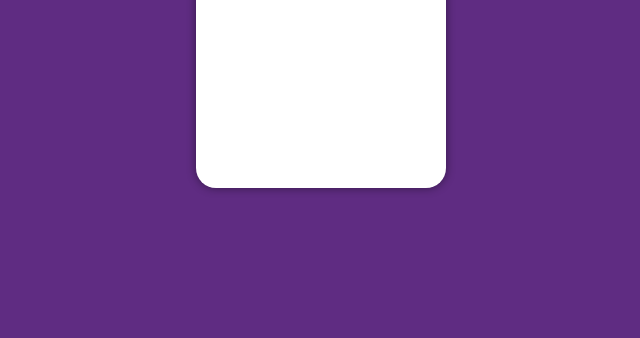
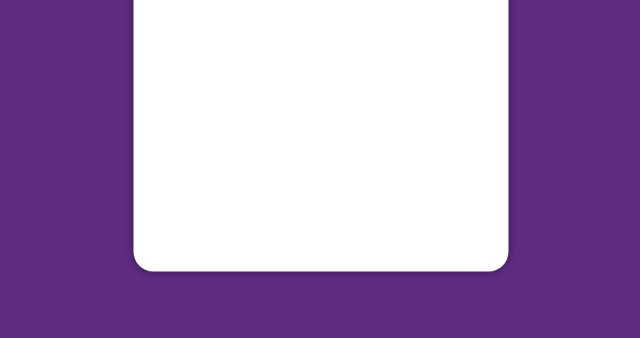
Before and after one commit to JonathaJr/projeto-login, a plain HTML site: page index.html in a window 1280 px wide. Shown: the part 462-800 px from the top of the page, without its empty margins (319-959 px from the left). Drawn offline with Linux system fonts and the light colour scheme.

Commit message:
projeto login

```diff
--- a/estilos/style.css
+++ b/estilos/style.css
@@ -34,8 +34,8 @@ section#login {
     overflow: hidden;
 
     background-color: white;
-    width: 250px;
-    height: 500px;
+    width: 375px;
+    height: 667px;
     border-radius: 20px;
     box-shadow: 0px 0px 10px rgba(0, 0, 0, 0.452);
 }
```
